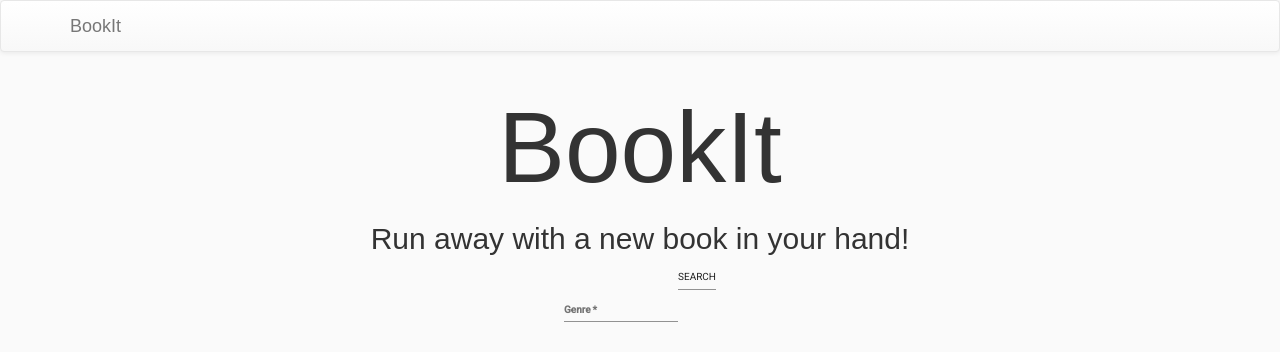
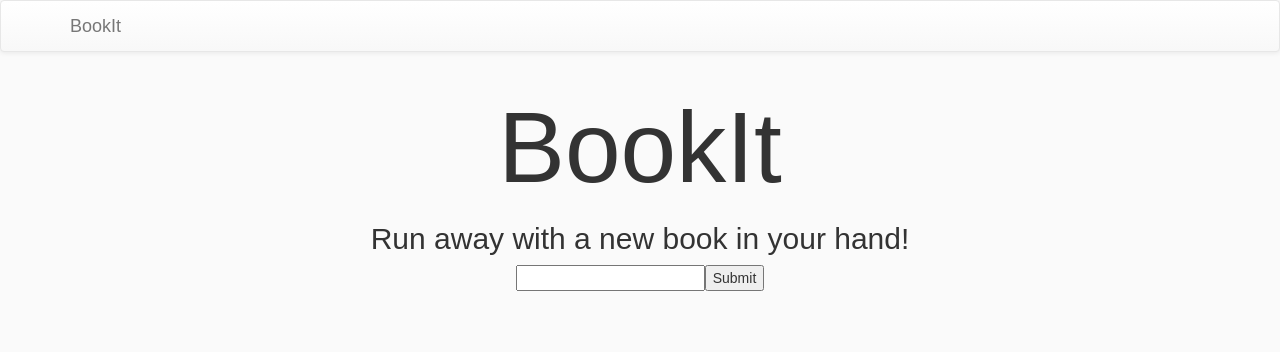
Before and after one commit to wryao64/MSA2018-Phase-1, a React (Create React App) app: page / in a window 1280 px wide. Shown: the top 352 px of the page. Built offline with nearby package versions, Linux system fonts and the light colour scheme.

Commit message:
Search working with good values

```diff
--- a/src/components/Main.tsx
+++ b/src/components/Main.tsx
@@ -1,5 +1,5 @@
 import * as React from "react";
-import { TextField, Input } from "@material-ui/core";
+// import { TextField, Input } from "@material-ui/core";
 import { IState } from "../App";
 
 interface IProps {
@@ -16,6 +16,7 @@ export default class Main extends React.Component<IProps, IState> {
     }
 
     handleSubmit = (event: any) => {
+        event.preventDefault();
         this.setState({
           submitted: true,
         })
@@ -37,8 +38,8 @@ export default class Main extends React.Component<IProps, IState> {
                 <h2>Run away with a new book in your hand!</h2>
 
                 <form onSubmit={this.handleSubmit}>
-                    <div className="search">
-                        <TextField
+                    {/* <div className="search"> */}
+                        {/* <TextField
                             required
                             id="genre"
                             label="Genre"
@@ -47,12 +48,15 @@ export default class Main extends React.Component<IProps, IState> {
                             onChange={this.handleChange}
                             margin="normal"
                         />
-                        <Input type="submit" value="SEARCH"/>
+                        <Input type="submit" value="SEARCH" /> */}
+
+                        <input type="text" value={this.state.genre} onChange={this.handleChange} />
+                        <input type="submit" value="Submit" />
 
                         {/* <Link to="/FirstComponent">
                             {/* <Button variant="outlined" className="btn">SEARCH</Button>
                         </Link> */}
-                    </div>
+                    {/* </div> */}
                 </form>
             </div>
         );
--- a/src/components/Result.tsx
+++ b/src/components/Result.tsx
@@ -11,14 +11,7 @@ const LIMIT = 20;
 export default class FirstComponent extends React.Component<{genre: string}, {genre:string, bookTitle: [], bookAuthor: [], index: number, requestFailed: boolean}> {
         constructor(props:any) {
                 super(props);
-                // if (genre != '') {
-                //         genre = this.props.genre;
-                //         console.log(genre);
-                // }
                 this.state = {
-                        // genreInfo: {
-                        //         genre: gI.genre,
-                        // },
                         genre: '',
                         bookTitle: [],
                         bookAuthor: [],
@@ -28,15 +21,15 @@ export default class FirstComponent extends React.Component<{genre: string}, {ge
         }
 
         componentDidMount() {
-                // this.setState({
-                //         genre: genreVar,
-                // })
-                this.getAPIData;
-                // this.setState({genre: genreVar})
+                this.setState({
+                        genre: this.props.genre,
+                })
+                this.getAPIData();
         }
 
         getAPIData() {
-                fetch(API + this.props.genre + ending + queryLimit + LIMIT)
+                let fullQuery = API + this.props.genre + ending + queryLimit + LIMIT;
+                fetch(fullQuery)
                 .then(response => response.json())
                 .then(json => {
                         if (json.ebook_count === 0) {
@@ -44,31 +37,26 @@ export default class FirstComponent extends React.Component<{genre: string}, {ge
                         }
                         this.setState({
                                 bookTitle: json.works[this.state.index].title,
-                                bookAuthor: json.works[0].authors[0].name,
-                                // bookAuthor: json.works[this.state.index].authors[0].name,
+                                bookAuthor: json.works[this.state.index].authors[0].name,
                         })
 
-                }, () => {
+                        }, () => {
                         this.setState({
                                 requestFailed: true
                         })
                 })
                 .catch((error) => {
-                        console.log(error)
+                        console.log('wow omg an error: ', error)
                 })
         }
 
-
         public render() {
-                console.log("p: " + this.props.genre);
-                console.log("s: " + this.state.genre);
                 if (this.state.requestFailed) return <p>Failed</p>
                 if (this.state.bookTitle === []) return <p>Loading...</p>
                 return (
                         <div className="centreText">
                                 {/* React components must have a wrapper node/element */}
                                 <h1>And the book is... </h1>
-                                <h1>{this.state.genre}</h1>
                                 <h2>{this.state.bookTitle}</h2>
                                 <h3>Author: {this.state.bookAuthor}</h3>
                         </div>
--- a/src/router.tsx
+++ b/src/router.tsx
@@ -16,7 +16,7 @@ export const AppRouter: React.StatelessComponent<{}> = () => {
                     <Route exact={true} path="/" component={App} />
                     <Route path="/Result" component={Result} />
                     {/* <Route path="/SecondComponent" component={SecondComponent} /> */}
-                    {/* <Redirect from='*' to='/FirstComponent' /> */}
+                    {/* <Redirect from='*' to='/' /> */}
                 </main>
             </div>
         </BrowserRouter>
```
